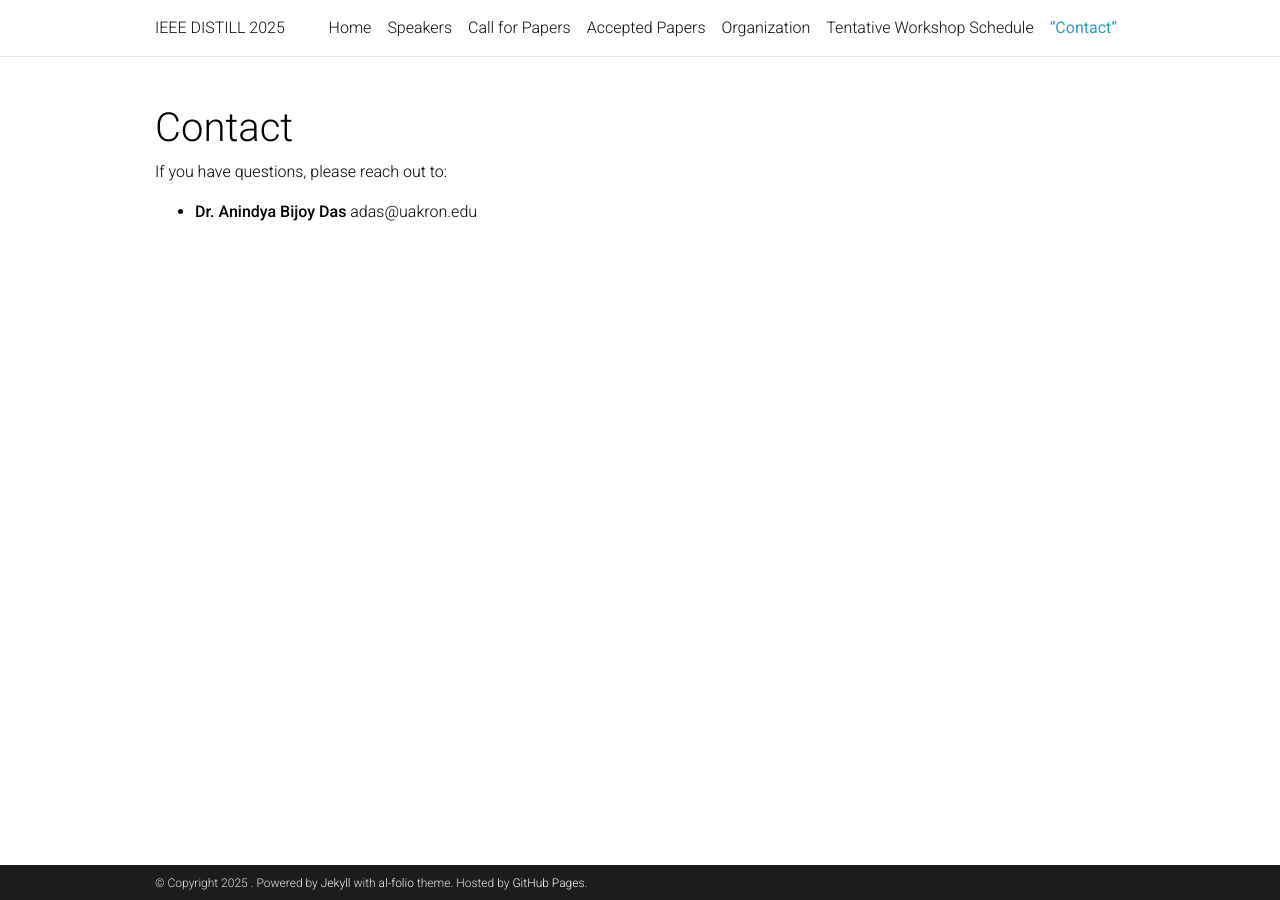
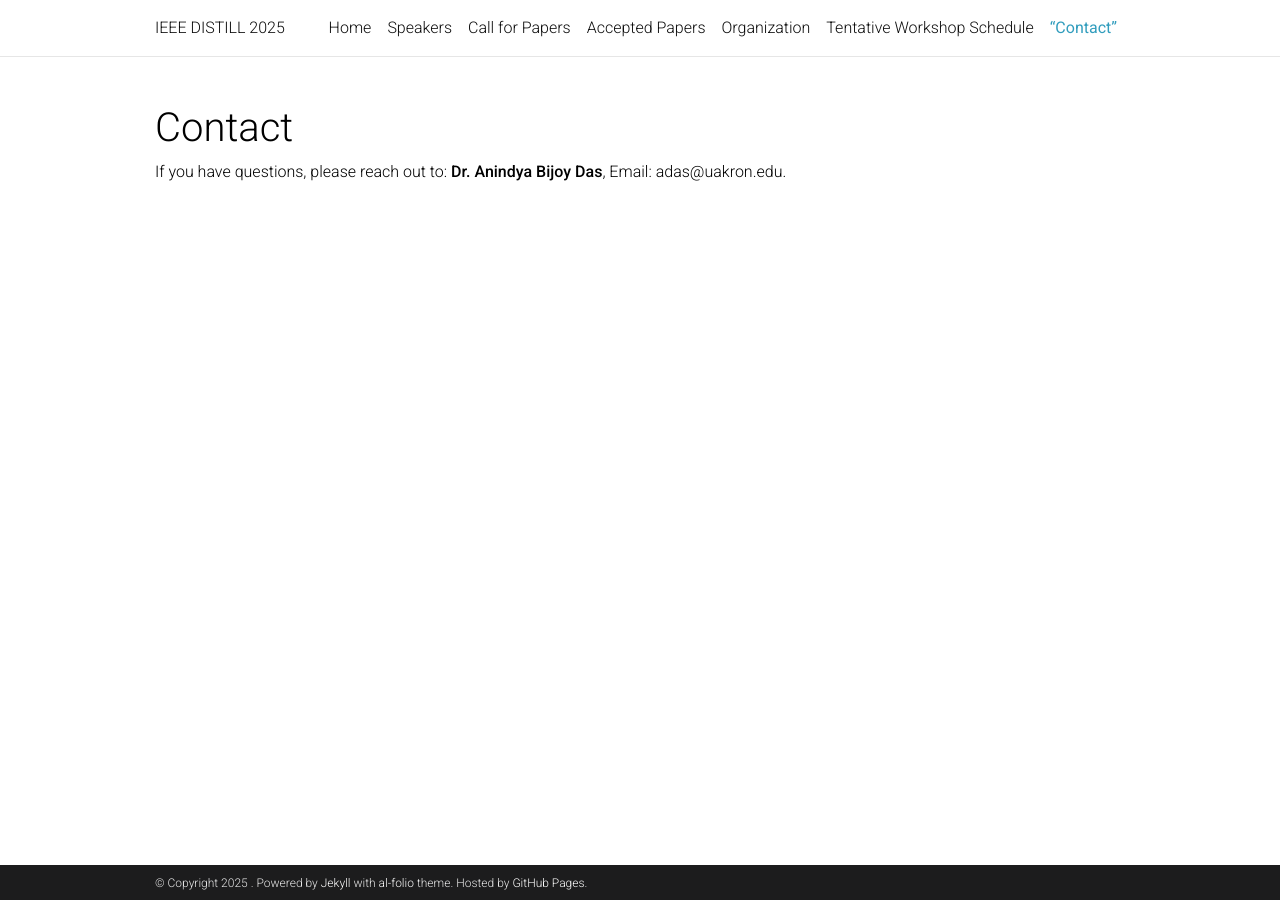
Before and after one commit to ieeedistill/ieeedistill.github.io, a Jekyll site: the page built from _pages/contact.md, in a window 1280 px wide. Built offline with Jekyll 4.4.1, drawn with Linux system fonts in a browser that asks for light colours; comment, search, counter and statistics services are not loaded; a style sheet for code colours, icons or effects is not loaded.

Commit message:
Update contact.md

```diff
--- a/_pages/contact.md
+++ b/_pages/contact.md
@@ -8,7 +8,4 @@ nav_title: Contact
 ---
 # Contact
 
-If you have questions, please reach out to:
-
-- **Dr. Anindya Bijoy Das**
- adas@uakron.edu
+If you have questions, please reach out to: **Dr. Anindya Bijoy Das**, Email: adas@uakron.edu.
```
